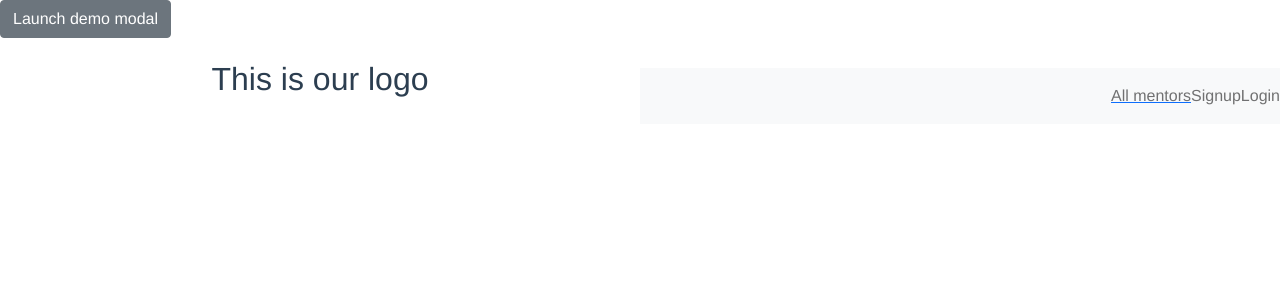
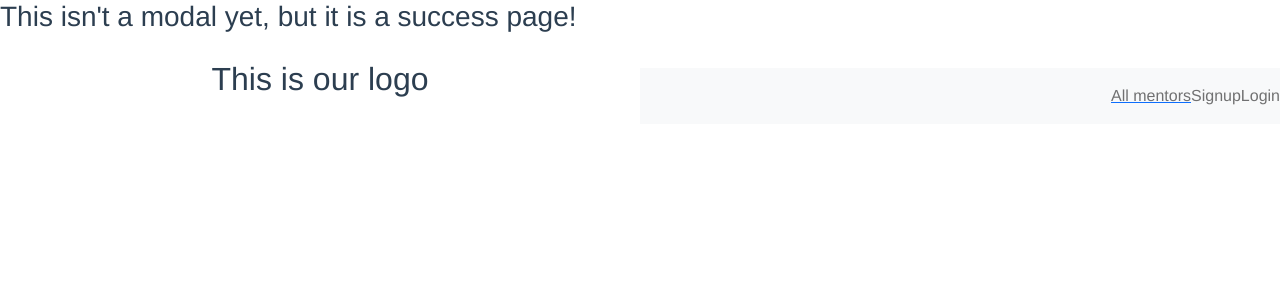
Before and after one commit to KuroKen91/MentorMe, a Vue app: page /success in a window 1280 px wide. Shown: the top 300 px of the page. Built offline with nearby package versions, Linux system fonts and the light colour scheme.

Commit message:
added BASIC success page

```diff
--- a/src/components/Successmodal.vue
+++ b/src/components/Successmodal.vue
@@ -1,10 +1,11 @@
 <template>
   <div>
-    <b-button v-b-modal.modal-1>Launch demo modal</b-button>
+    <!-- <b-button v-b-modal.modal-1>Launch demo modal</b-button>
 
     <b-modal id="modal-1" title="BootstrapVue">
       <p class="my-4">Hello from modal!</p>
-    </b-modal>
+    </b-modal> -->
+    <h3>This isn't a modal yet, but it is a success page!</h3>
   </div>
 </template>
 
```
